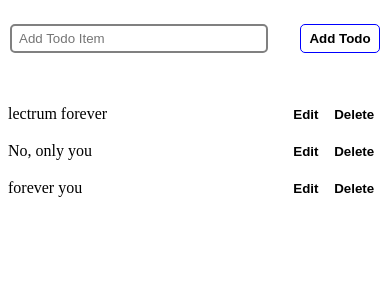
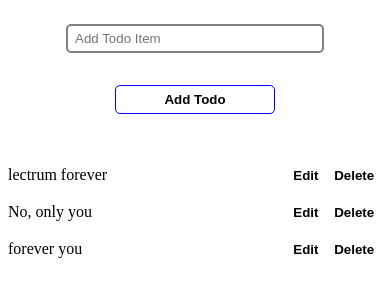
Before and after one commit to VadimUkraine/webpack_manual_building, a React app: page / in a window 390 px wide. Shown: the top 300 px of the page. Built offline with nearby package versions, Linux system fonts and the light colour scheme.

Commit message:
test husky pre commit

```diff
--- a/package.json
+++ b/package.json
@@ -77,6 +77,6 @@
     "redux-saga": "^1.1.3"
   },
   "lint-staged": {
-    "*.{css}": "prettier --write"
+    "*.{scss,css}": "prettier --write"
   }
 }
--- a/src/pages/Todos/components/FormAddTodo/FormAddTodo.scss
+++ b/src/pages/Todos/components/FormAddTodo/FormAddTodo.scss
@@ -2,11 +2,11 @@
   margin: 0 auto;
   display: flex;
   align-items: center;
-  justify-content: center;
+  justify-content: qwery;
 }
 
 @media screen and (max-width: 520px) {
   .form-add-todo {
-    flex-direction: column asdada;
+    flex-direction: column;
   }
 }
```
